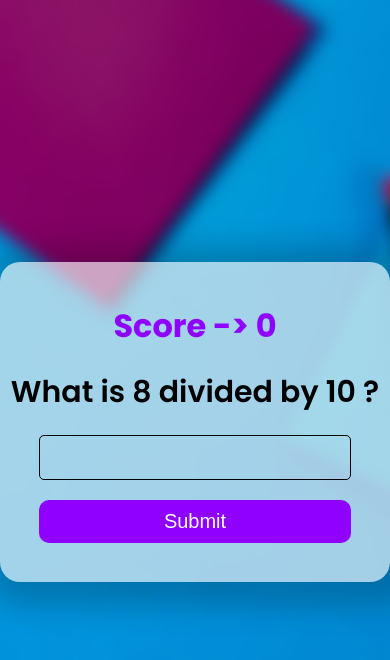
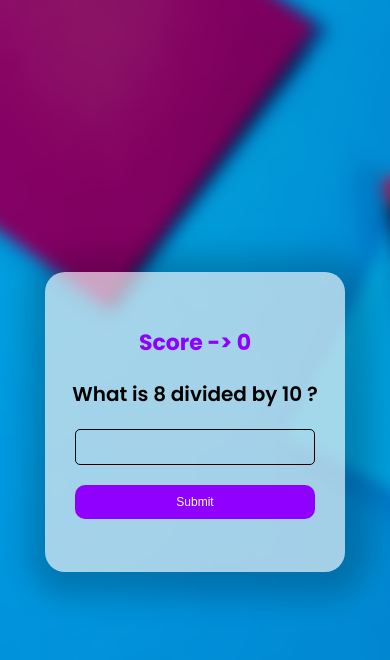
Before and after one commit to adeysh/mathQuiz, a plain HTML site: page index.html in a window 390 px wide. Drawn offline with nearby package versions, Linux system fonts and the light colour scheme.

Commit message:
media queries

```diff
--- a/style.css
+++ b/style.css
@@ -91,3 +91,60 @@ body {
     gap: 20px;
     width: 100%;
 }
+
+/* media queries */
+
+@media (max-width: 768px) {
+    .container {
+        width: 500px;
+        height: 300px;
+    }
+}
+
+@media (max-width: 600px) {
+    .container {
+        width: 400px;
+        height: 250px;
+    }
+
+    .container h2 {
+        font-size: 28px;
+    }
+
+    .container h3 {
+        font-size: 24px;
+        font-weight: 600;
+    }
+
+    .container input {
+        font-size: 16px;
+    }
+
+    .container button {
+        font-size: 16px;
+    }
+}
+
+@media (max-width: 480px) {
+    .container {
+        width: 300px;
+        height: 300px;
+    }
+
+    .container h2 {
+        font-size: 22px;
+    }
+
+    .container h3 {
+        font-size: 20px;
+        font-weight: 600;
+    }
+
+    .container input {
+        font-size: 12px;
+    }
+
+    .container button {
+        font-size: 12px;
+    }
+}
```
